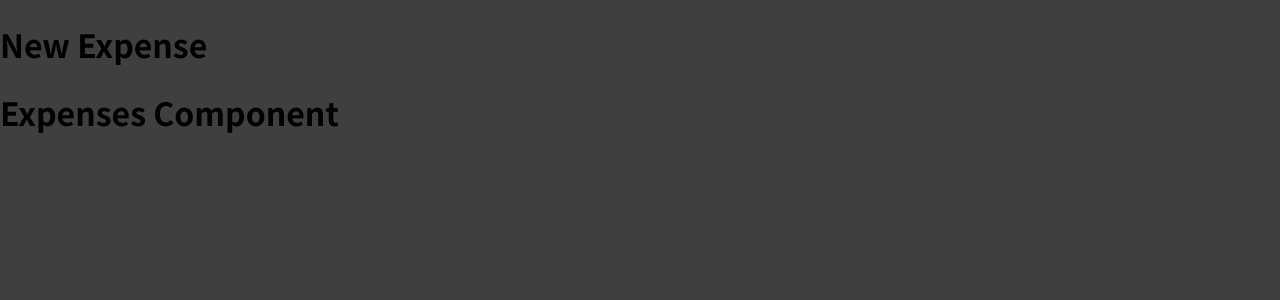
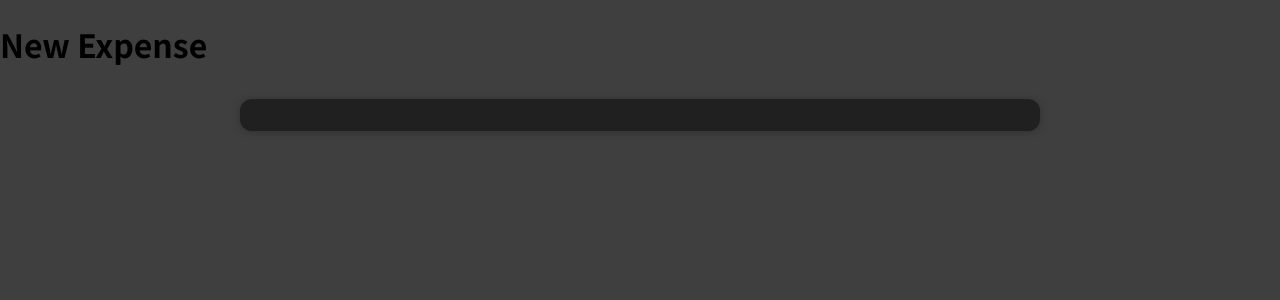
Before and after one commit to java2e/mkk-react-edu, a React (Create React App) app: page / in a window 1280 px wide. Shown: the top 300 px of the page. Built offline with nearby package versions, Linux system fonts and the light colour scheme.

Commit message:
add expenses css and component

```diff
--- /dev/null
+++ b/src/components/Expenses/Expenses.css
@@ -0,0 +1,7 @@
+.expenses {
+    padding: 1rem;
+    background-color: rgb(32, 32, 32);
+    margin: 2rem auto;
+    width: 50rem;
+    max-width: 95%;
+}
--- a/src/components/Expenses/Expenses.js
+++ b/src/components/Expenses/Expenses.js
@@ -1,10 +1,16 @@
+import Card from "../UI/Card";
 
+import './Expenses.css';
 
 const Expenses = (props) => {
 
     return (
         <div>
-            <h1>{props.title}</h1>
+            <Card className="expenses">
+
+
+
+            </Card>
         </div>
     )
 }
```
